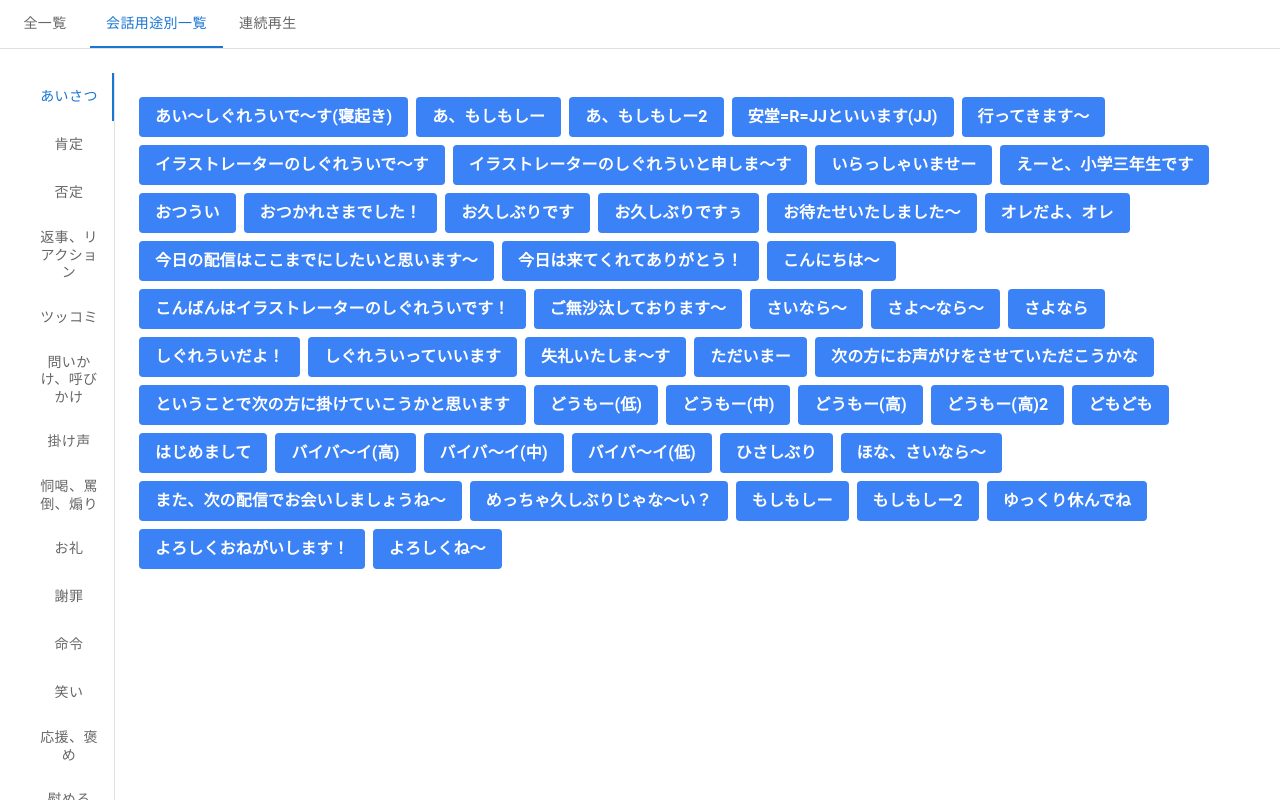
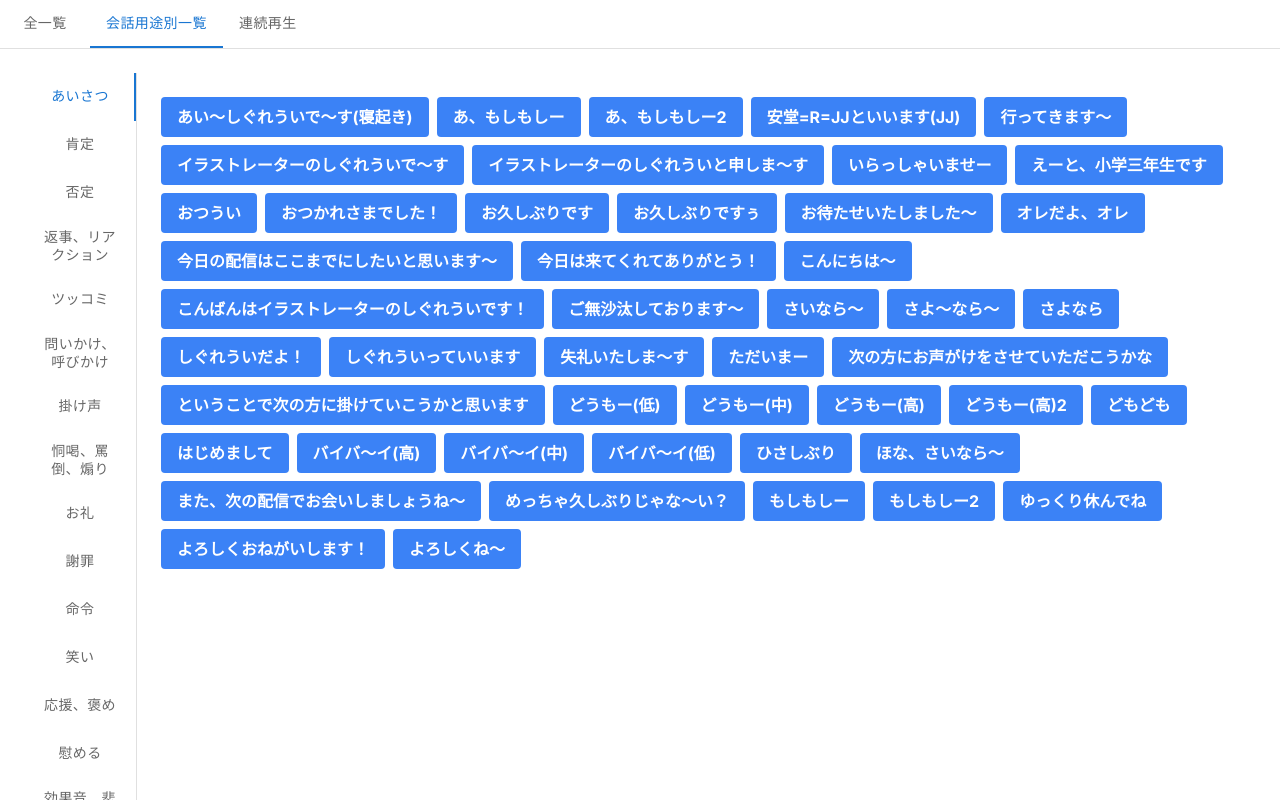
Before and after one commit to pacifist24/kotatsu, a Next.js app: page / in a window 1280 px wide. Both pictures are taken after a click on the tab "会話用途別一覧". Shown: the top 800 px of the page. Built offline with nearby package versions, Linux system fonts and the light colour scheme.

Commit message:
会話用途別一覧の不具合解消

```diff
--- a/src/components/ListByUseTab.tsx
+++ b/src/components/ListByUseTab.tsx
@@ -2,7 +2,6 @@ import ButtonTab from '@/components/ButtonTab';
 import Box from '@mui/material/Box';
 import Tab from '@mui/material/Tab';
 import Tabs from '@mui/material/Tabs';
-import Typography from '@mui/material/Typography';
 import React from 'react';
 // import Data from '../../public/button_list.json';
 
@@ -46,11 +45,7 @@ function TabPanel(props: TabPanelProps) {
       aria-labelledby={`vertical-tab-${index}`}
       {...other}
     >
-      {value === index && (
-        <Box sx={{ p: 3 }}>
-          <Typography>{children}</Typography>
-        </Box>
-      )}
+      {value === index && <Box sx={{ p: 3 }}>{children}</Box>}
     </div>
   );
 }
@@ -81,7 +76,7 @@ const ListByUseTab = () => {
           sx={{ borderRight: 1, borderColor: 'divider' }}
         >
           {tabNames.map((item, index) => (
-            <Tab label={item} {...a11yProps(index)} key={item} />
+            <Tab label={item} {...a11yProps(index)} key={item} className="w-28" />
           ))}
         </Tabs>
       </div>
```
